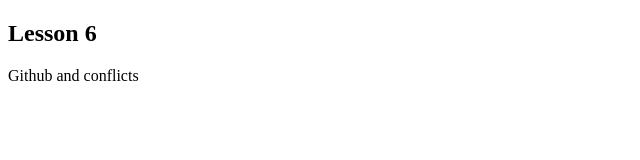
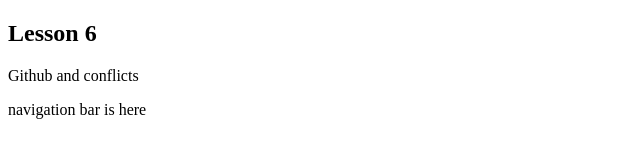
Before and after one commit to TekoGachechiladze/Lesson03, a plain HTML site: page index.html in a window 1280 px wide. Shown: the whole page, without its empty margins (0-640 px from the left). Drawn offline with Linux system fonts and the light colour scheme.

Commit message:
added nav

```diff
--- a/index.html
+++ b/index.html
@@ -8,5 +8,6 @@
   <body>
     <h2>Lesson 6</h2>
     <p>Github and conflicts</p>
+    <nav>navigation bar is here</nav>
   </body>
 </html>
```
